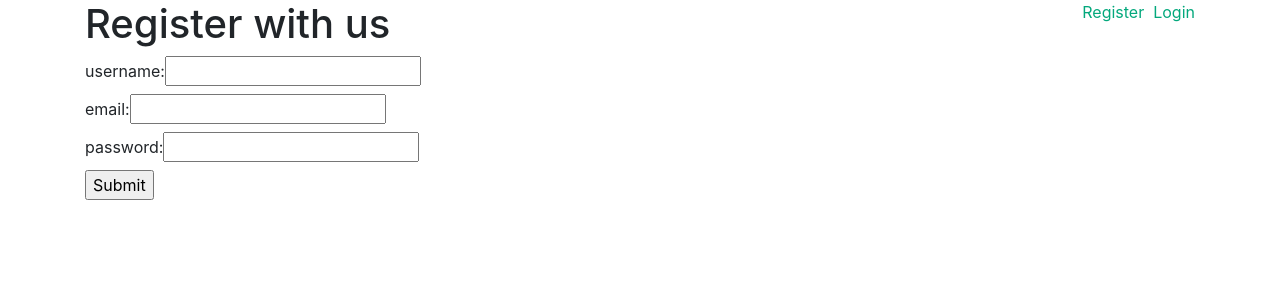
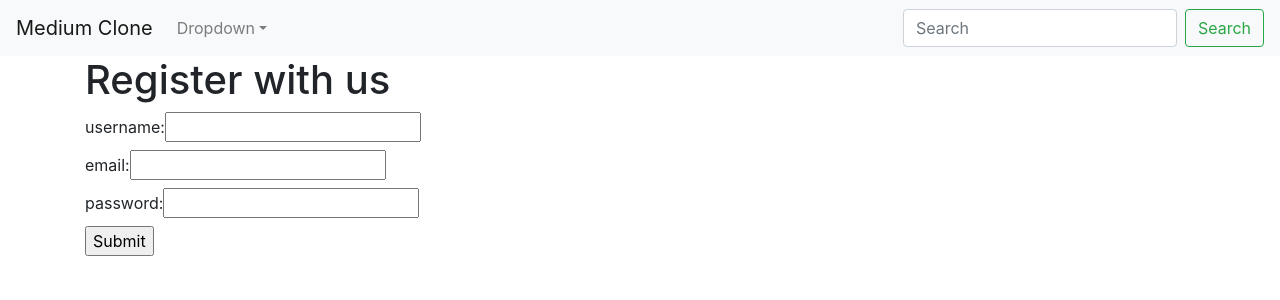
Before and after one commit to sagarrs/BLOG, a React (Create React App) app in the folder client/: page /register in a window 1280 px wide. Shown: the top 300 px of the page. Built offline with nearby package versions, Linux system fonts and the light colour scheme.

Commit message:
navbar 1.0

```diff
--- a/client/src/App.js
+++ b/client/src/App.js
@@ -1,10 +1,11 @@
 import React, { Component } from 'react';
-import logo from './logo.svg';
 import './App.css';
 
 import {BrowserRouter, Route, Link, Switch} from 'react-router-dom'
 import axios from 'axios'
 import Home from "./components/layout/Home"
+import Navigation from "./components/layout/Navigation"
+
 import Story from "./components/stories/Story"
 import NewStory from "./components/stories/NewStory"
 
@@ -35,8 +36,9 @@
   render() {
     return (
       <BrowserRouter>
+        <Navigation />
         <div className="container">
-            <div className="float-right">
+            {/* <div className="float-right">
               {
                 this.state.isAuthenticated && <Link className="login-reg" to="/logout">Logout</Link>
               }
@@ -49,7 +51,7 @@
                 )
               }
 
-            </div>
+            </div> */}
 
           <Switch>
             <Route path="/" component={Home} exact={true}/>
@@ -76,6 +78,8 @@
                 </div>
               )
             }} />
+
+              <Route path="/navigation" component={Navigation} exact={true} />
           </Switch>
         </div>
       </BrowserRouter>
--- a/client/src/components/layout/Home.js
+++ b/client/src/components/layout/Home.js
@@ -6,15 +6,15 @@
         const tabs = {
             color: 'grey',
           };
-        const headFont = {
-            fontFamily: "Lucida Console",
-            fontWeight: "bold"
-        };
+        // const headFont = {
+        //     fontFamily: "Lucida Console",
+        //     fontWeight: "bold"
+        // };
 
         return(
             <div>
                 <div className="container">
-                    <h1 style={headFont}>Medium Clone</h1><br/>
+                    {/* <h1 style={headFont}>Medium Clone</h1><br/> */}
                     <div className="text-center">
                         <Link to="/" style={tabs}>Home</Link> &nbsp;
                         <Link to="/" style={tabs}>Culture</Link> &nbsp;
--- /dev/null
+++ b/client/src/components/layout/Navigation.js
@@ -0,0 +1,65 @@
+import React from 'react';
+
+class NavDropdown extends React.Component {
+  constructor(props) {
+    super(props);
+    this.state = {
+      isToggleOn: false
+    };
+  }
+  showDropdown(e) {
+    e.preventDefault();
+    this.setState(prevState => ({
+      isToggleOn: !prevState.isToggleOn
+    }));
+  }
+  render() {
+    const classDropdownMenu = 'dropdown-menu' + (this.state.isToggleOn ? ' show' : '')
+    return (
+      <li className="nav-item dropdown">
+        <a className="nav-link dropdown-toggle" href="/" id="navbarDropdown" role="button" data-toggle="dropdown"
+          aria-haspopup="true" aria-expanded="false"
+          onClick={(e) => {this.showDropdown(e)}}>
+          {this.props.name}
+        </a>
+        <div className={classDropdownMenu} aria-labelledby="navbarDropdown">
+          {this.props.children}
+        </div>
+      </li>
+    )
+  }
+}
+
+
+class Navigation extends React.Component {
+  render() {
+    return (
+      <nav className="navbar navbar-expand-lg navbar-light bg-light">
+        <a className="navbar-brand" href="/">Medium Clone</a>
+        <button className="navbar-toggler" type="button" data-toggle="collapse" data-target="#navbarSupportedContent" aria-controls="navbarSupportedContent" aria-expanded="false" aria-label="Toggle navigation">
+          <span className="navbar-toggler-icon"></span>
+        </button>
+
+        <div className="collapse navbar-collapse" id="navbarSupportedContent">
+          <ul className="navbar-nav mr-auto">
+
+
+              <NavDropdown name="Dropdown">
+                <a className="dropdown-item" href="/">Action</a>
+                <a className="dropdown-item" href="/">Another action</a>
+                <div className="dropdown-divider"></div>
+                <a className="dropdown-item" href="/">Something else here</a>
+              </NavDropdown>
+
+          </ul>
+          <form className="form-inline my-2 my-lg-0">
+            <input className="form-control mr-sm-2" type="search" placeholder="Search" aria-label="Search" />
+            <button className="btn btn-outline-success my-2 my-sm-0" type="submit">Search</button>
+          </form>
+        </div>
+      </nav>
+    )
+  }
+}
+
+export default Navigation;
--- a/client/src/components/stories/ShowStory.js
+++ b/client/src/components/stories/ShowStory.js
@@ -43,7 +43,6 @@
     render(){
         return(
             <div>
-                <h2>Show Story</h2>
                 {
                     // this.state.story.map((story) => {
                     //     return <p key={story._id}>{story.body}</p>
--- a/client/src/index.js
+++ b/client/src/index.js
@@ -1,6 +1,6 @@
 import React from 'react';
 import ReactDOM from 'react-dom';
-import "bootstrap/dist/css/bootstrap.min.css"
+import "../node_modules/bootstrap/dist/css/bootstrap.min.css"
 import App from './App';
 import * as serviceWorker from './serviceWorker';
 
```
Also changed, not shown: client/src/App.css (+0 -34 lines), client/src/components/stories/Story.js (+0 -1 lines), 2 other files (tests, documents, lock files or other folders).
